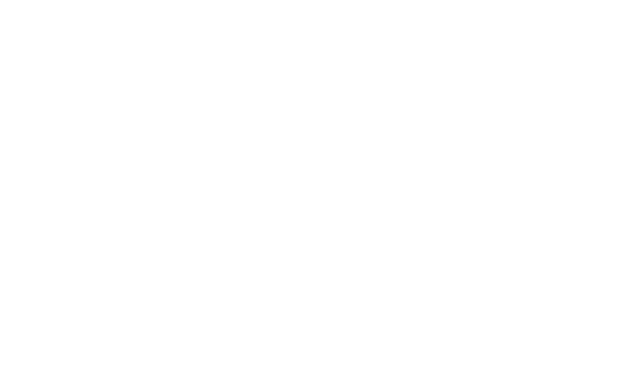
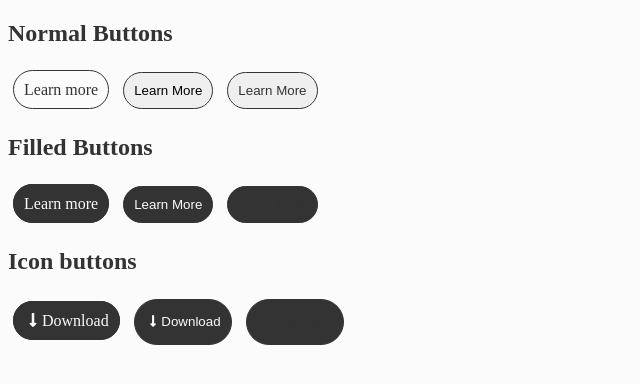
Before and after one commit to mariyaKPetkova/html-css, a plain HTML site: page CSS & Typography/04_Buttons-css/index.html in a window 1280 px wide. Shown: the whole page, without its empty margins (0-640 px from the left). Drawn offline with Linux system fonts and the light colour scheme.

Commit message:
add Buttons CSS

```diff
--- a/CSS & Typography/04_Buttons-css/index.html
+++ b/CSS & Typography/04_Buttons-css/index.html
@@ -4,9 +4,22 @@
     <meta charset="UTF-8">
     <meta http-equiv="X-UA-Compatible" content="IE=edge">
     <meta name="viewport" content="width=device-width, initial-scale=1.0">
-    <title>Document</title>
+    <link rel="stylesheet" href="style.css">
+    <title>Buttons CSS</title>
 </head>
 <body>
+    <h2>Normal Buttons</h2>
+    <a class="button" href="#">Learn more</a>
+    <button class="button">Learn More</button>
+    <button class="hover button">Learn More</button>
+    <h2>Filled Buttons</h2>
+    <a class="fill button" href="#">Learn more</a>
+    <button class="fill button">Learn More</button>
+    <button class="fill hover button">Learn More</button>
+    <h2>Icon buttons</h2>
+    <a href="#" class="fill button"><i class="fas fa-long-arrow-alt-down"></i>Download</a>
+    <button class="fill button"><i class="fas fa-long-arrow-alt-down"></i>Download</button>
+    <button class="fill hover button"><i class="fas fa-long-arrow-alt-down"></i>Download</button>
 
 </body>
 </html>
--- /dev/null
+++ b/CSS & Typography/04_Buttons-css/style.css
@@ -0,0 +1,31 @@
+@import url('https://use.fontawesome.com/releases/v5.10.2/css/all.css');
+body{
+    color: rgb(51, 51, 51);
+    background-color: rgb(251, 251, 251);
+
+}
+.button{
+    padding: 10px;
+    margin: 5px;
+    border: rgb(51, 51, 51) solid 1px;
+    border-radius: 25px;
+    cursor: pointer;
+    outline: none;
+}
+body .hover{
+    color: rgb(51, 51, 51);
+}
+.hover:hover {
+    background-color: green;
+  }
+a{
+    color: rgb(51, 51, 51);
+    text-decoration: none;
+}
+.fill{
+    color: rgb(251, 251, 251);
+    background-color: rgb(51, 51, 51);
+}
+i{
+    margin: 5px;
+}
```
Also changed, not shown: 1 other file.
